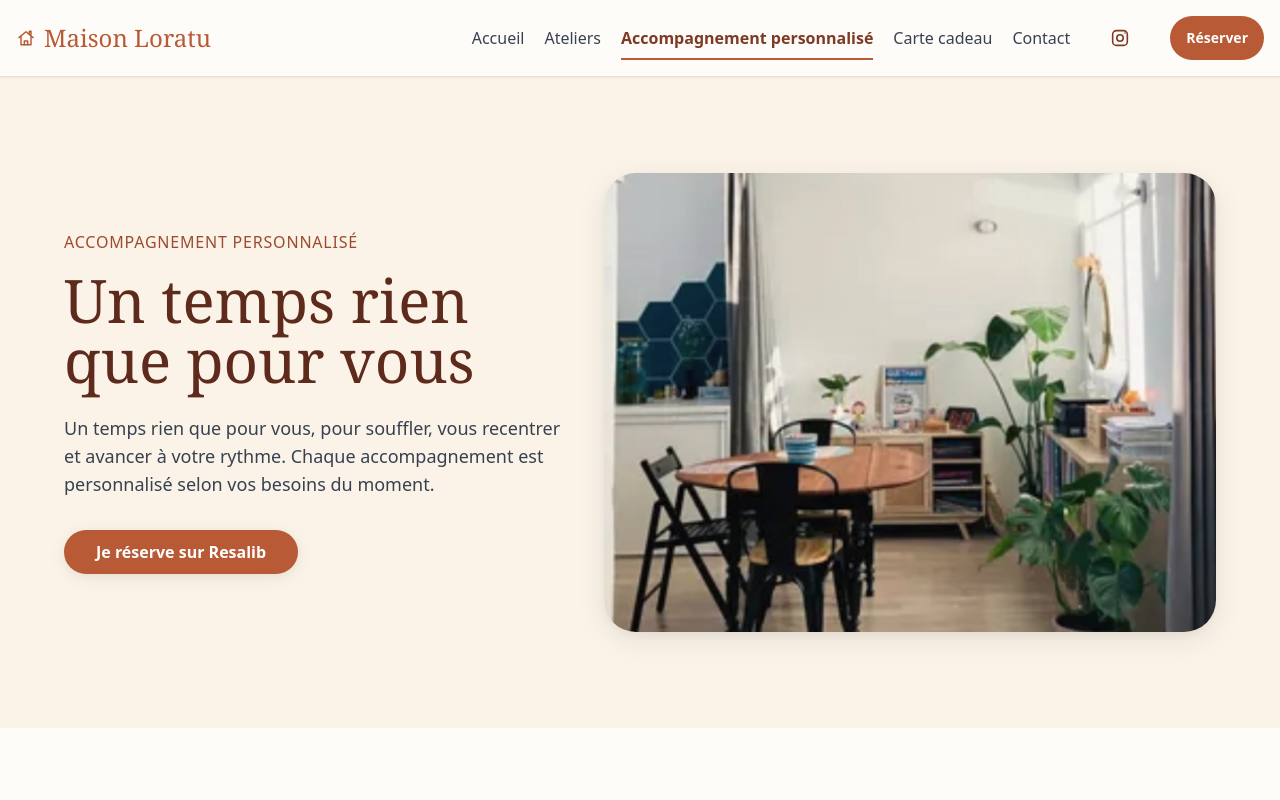
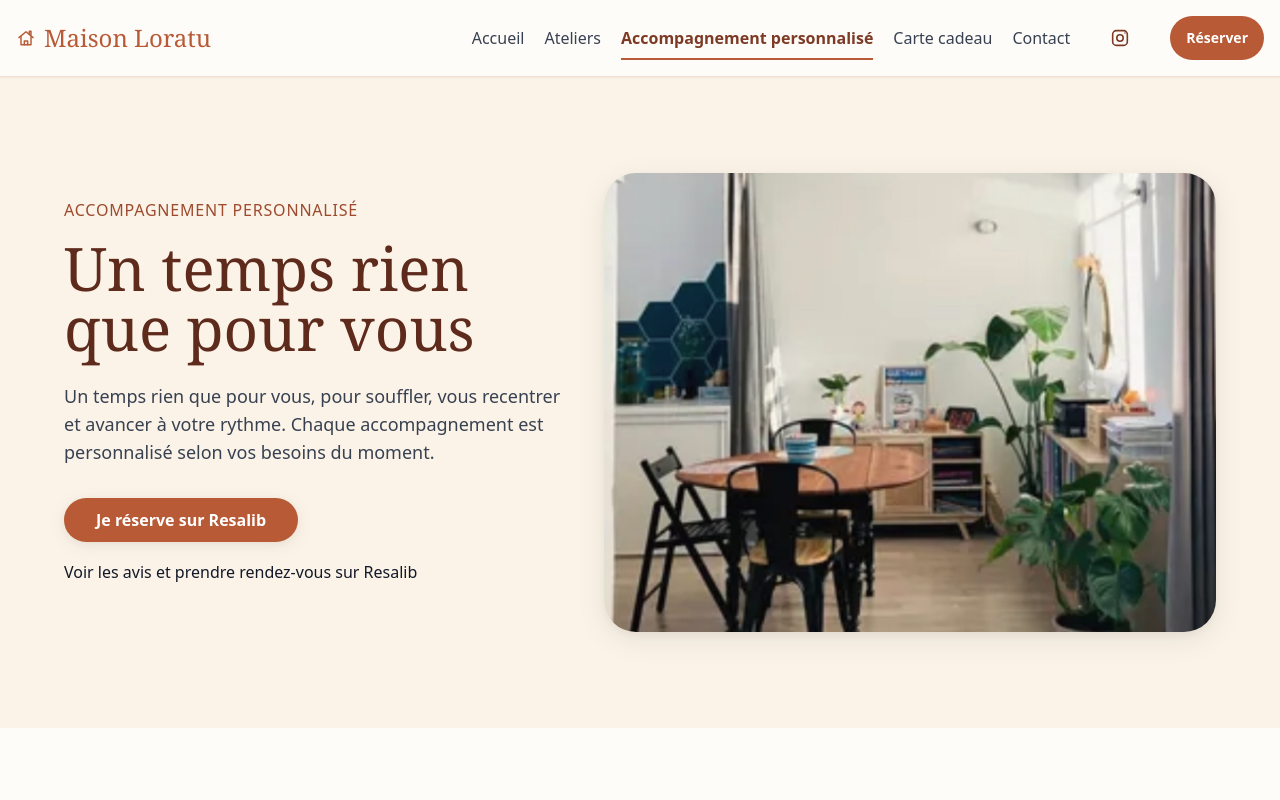
Before and after one commit to nicoriera/maison-loratu, a Vue app: page /accompagnement in a window 1280 px wide. Shown: the top 800 px of the page. Built offline with nearby package versions, Linux system fonts and the light colour scheme.

Commit message:
feat: test Resalib reviews badge

```diff
--- /dev/null
+++ b/src/components/ResalibBadge.vue
@@ -0,0 +1,37 @@
+<script setup>
+import { onMounted, onBeforeUnmount, ref } from 'vue'
+
+const badgeRoot = ref(null)
+const scriptId = 'resalib-sdk'
+
+onMounted(() => {
+  if (document.getElementById(scriptId)) return
+
+  const script = document.createElement('script')
+  script.id = scriptId
+  script.async = true
+  script.src = 'https://www.resalib.fr/script/136767/badge.js'
+  document.body.appendChild(script)
+})
+
+onBeforeUnmount(() => {
+  // Le script est partagé et reste chargé pour éviter de réinitialiser le badge
+  // lors des changements de route.
+})
+</script>
+
+<template>
+  <div
+    ref="badgeRoot"
+    class="resalib-badge min-h-12"
+    aria-label="Avis et prise de rendez-vous Resalib">
+    <div class="rlb-badge">
+      <a
+        target="_blank"
+        rel="noopener noreferrer"
+        href="https://www.resalib.fr/praticien/136767-maison-loratu-sophrologue-certifiee-sophrologue-bayonne#newrdvmodal">
+        Voir les avis et prendre rendez-vous sur Resalib
+      </a>
+    </div>
+  </div>
+</template>
--- a/src/views/Accompagnement.vue
+++ b/src/views/Accompagnement.vue
@@ -1,5 +1,6 @@
 <script setup>
 import CTAButton from '../components/CTAButton.vue'
+import ResalibBadge from '../components/ResalibBadge.vue'
 import { siteConfig } from '../config/site.js'
 
 const subjects = [
@@ -48,7 +49,10 @@ const foundations = [
             Un temps rien que pour vous, pour souffler, vous recentrer et avancer à votre rythme.
             Chaque accompagnement est personnalisé selon vos besoins du moment.
           </p>
-          <div class="mt-8"><CTAButton :to="siteConfig.resalibUrl">Je réserve sur Resalib</CTAButton></div>
+          <div class="mt-8 flex flex-col items-start gap-4">
+            <CTAButton :to="siteConfig.resalibUrl">Je réserve sur Resalib</CTAButton>
+            <ResalibBadge />
+          </div>
         </div>
         <img src="/images/individual-appointments.jpg" width="1200" height="900" alt="Espace lumineux dédié aux rendez-vous individuels" class="photo-tone block aspect-[4/3] h-auto w-full rounded-[2rem] object-cover shadow-soft-lg" fetchpriority="high" decoding="async" />
       </div>
```
